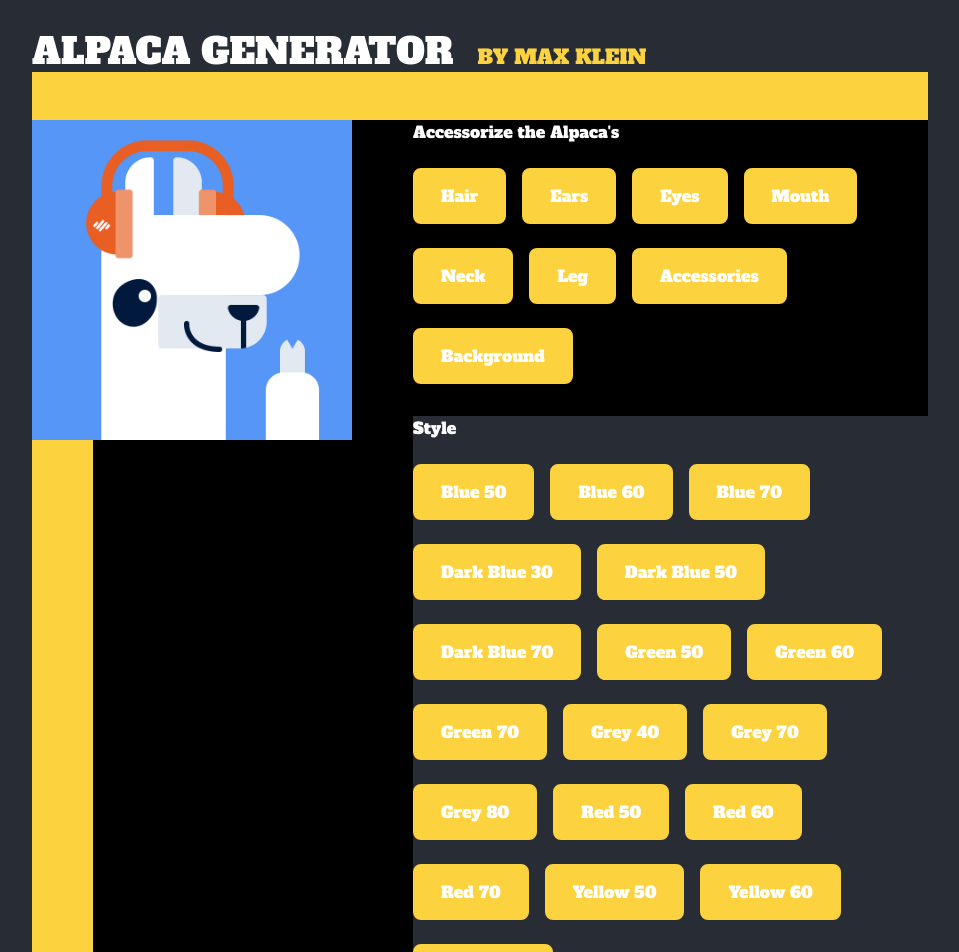
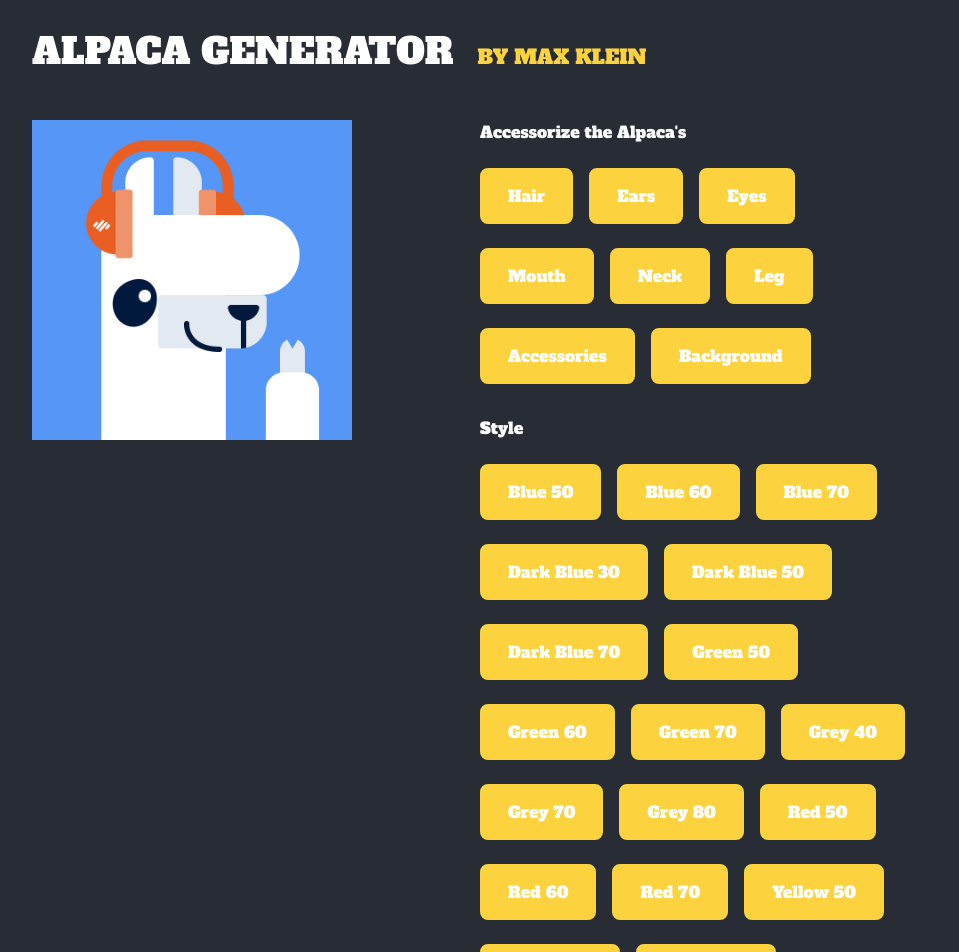
Before and after one commit to maxklein1992/alpaca, a React (Create React App) app: page / in a window 1280 px wide. Shown: the top 952 px of the page, without its empty margins (160-1119 px from the left). Built offline with nearby package versions, Linux system fonts and the light colour scheme.

Commit message:
Updating style

```diff
--- a/src/components/Home.js
+++ b/src/components/Home.js
@@ -45,11 +45,11 @@ function Home() {
               by Max Klein
             </a>
           </div>
-          <div class="flex flex-row pt-12 bg-yellow">
-            <div class="w-80 h-80">
+          <div class="flex flex-col ds:flex-row pt-12 ">
+            <div class="ds:w-2/4 w-1">
               <div>
                 <img
-                  id="background"
+                  id="backgrounds"
                   src="../alpaca/backgrounds/blue50.png"
                   alt="background"
                   className="absolute w-80 h-80 z-0"
@@ -120,7 +120,7 @@ function Home() {
                 />
               </div>
             </div>
-            <div class="pl-80 text-white bg-black">
+            <div class="text-white ds:w-2/4 w-1">
               <div>
                 <p>Accessorize the Alpaca's</p>
                 <div class="">
@@ -191,7 +191,7 @@ function Home() {
                 </div>
               </div>
               <div class="">
-                <div class="min-h-screen w-full bg-gray">
+                <div class="min-h-screen w-full">
                   <p class="mt-8">Style</p>
                   {stylesDict &&
                     stylesDict[selectedCategory].map((style) => {
```
